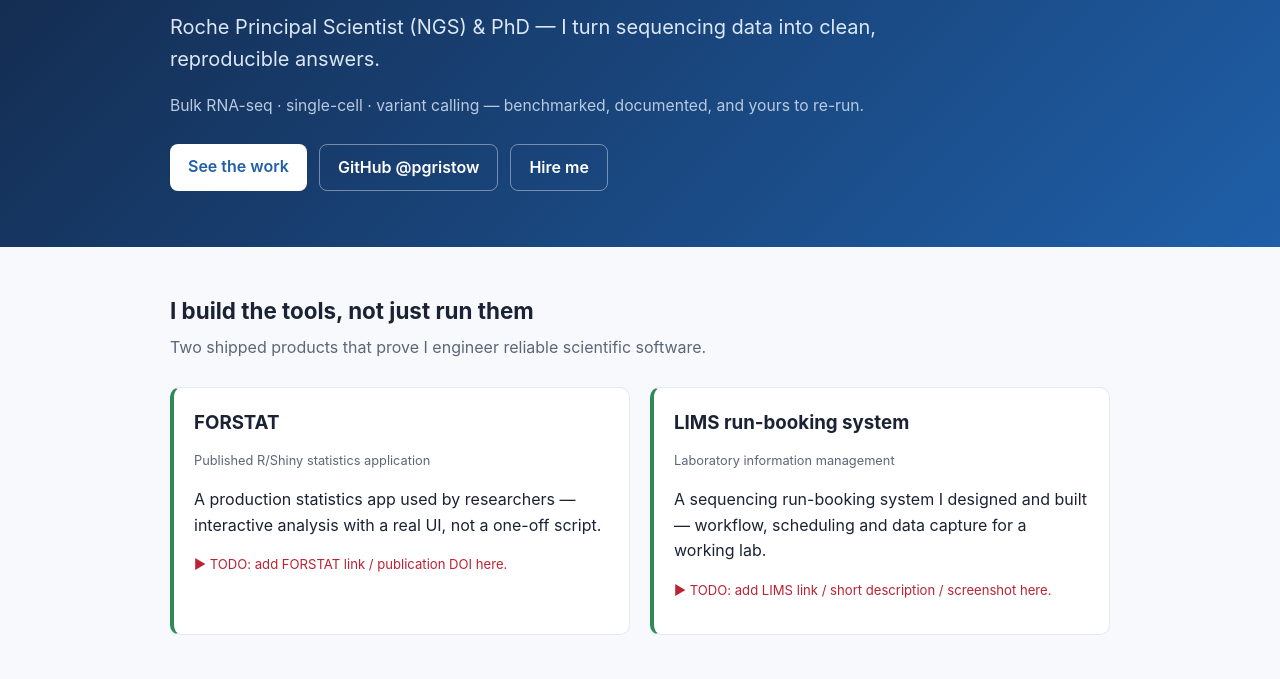
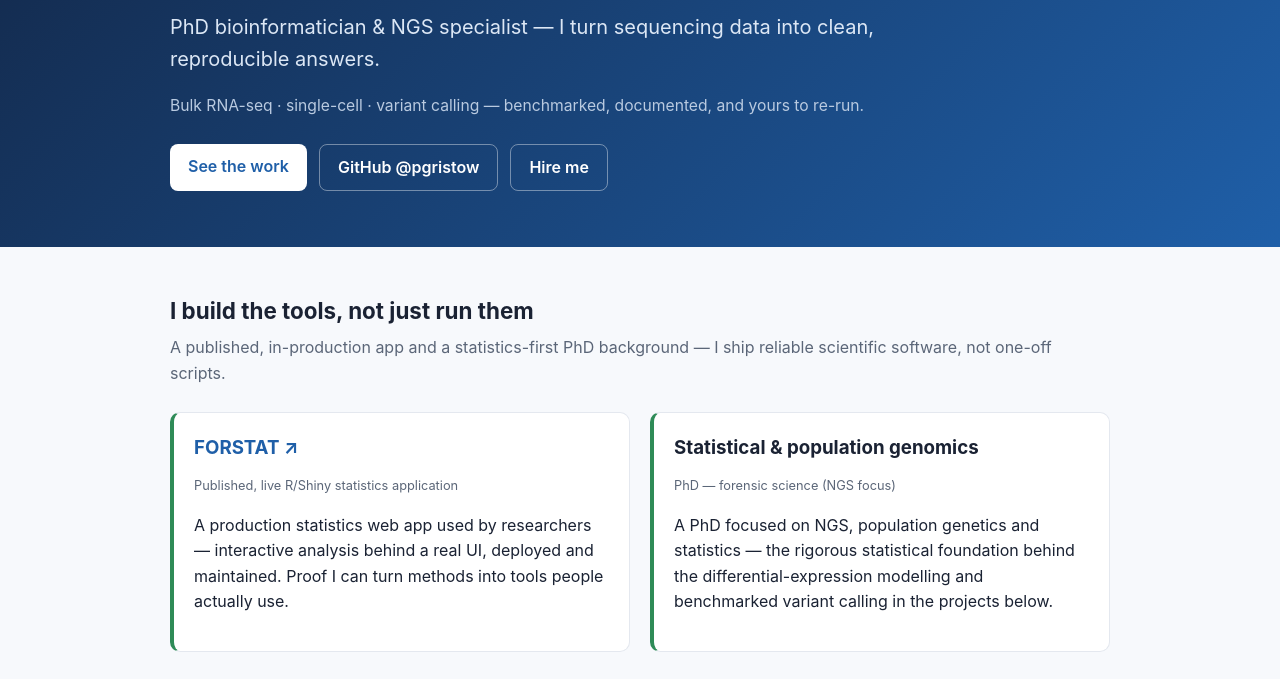
Before and after one commit to pgristow/pgristow.github.io, a plain HTML site: page index.html in a window 1280 px wide. Shown: the part 121-800 px from the top of the page. Drawn offline with Linux system fonts and the light colour scheme.

Commit message:
refactor: independent positioning (drop Roche), remove LIMS, add real FORSTAT link + popgen background

```diff
--- a/index.html
+++ b/index.html
@@ -4,7 +4,7 @@
 <meta charset="utf-8">
 <meta name="viewport" content="width=device-width, initial-scale=1">
 <title>Peter Ristow, PhD — NGS Bioinformatics</title>
-<meta name="description" content="Roche Principal Scientist (NGS) & PhD. Reproducible RNA-seq, single-cell and variant-calling analysis — benchmarked and publication-ready.">
+<meta name="description" content="PhD bioinformatician & NGS specialist. Reproducible RNA-seq, single-cell and variant-calling analysis — benchmarked and publication-ready.">
 <style>
   :root{
     --ink:#1a2233; --muted:#5b6678; --line:#e4e8ef; --bg:#f7f9fc; --card:#fff;
@@ -54,7 +54,7 @@
 <header>
   <div class="wrap">
     <p class="name">Peter Ristow, PhD</p>
-    <p class="tagline">Roche Principal Scientist (NGS) &amp; PhD — I turn sequencing data into
+    <p class="tagline">PhD bioinformatician &amp; NGS specialist — I turn sequencing data into
       clean, reproducible answers.</p>
     <p class="sub">Bulk RNA-seq · single-cell · variant calling — benchmarked, documented, and
       yours to re-run.</p>
@@ -69,21 +69,21 @@
 <section id="tools">
   <div class="wrap">
     <h2>I build the tools, not just run them</h2>
-    <p class="lead">Two shipped products that prove I engineer reliable scientific software.</p>
+    <p class="lead">A published, in-production app and a statistics-first PhD background — I ship
+      reliable scientific software, not one-off scripts.</p>
     <div class="feature">
       <div class="tool">
-        <h3>FORSTAT</h3>
-        <p class="pill">Published R/Shiny statistics application</p>
-        <p>A production statistics app used by researchers — interactive analysis with a real UI,
-           not a one-off script.</p>
-        <p class="todo">▶ TODO: add FORSTAT link / publication DOI here.</p>
+        <h3><a href="https://fdl-uwc.shinyapps.io/forstat/">FORSTAT ↗</a></h3>
+        <p class="pill">Published, live R/Shiny statistics application</p>
+        <p>A production statistics web app used by researchers — interactive analysis behind a real
+           UI, deployed and maintained. Proof I can turn methods into tools people actually use.</p>
       </div>
       <div class="tool">
-        <h3>LIMS run-booking system</h3>
-        <p class="pill">Laboratory information management</p>
-        <p>A sequencing run-booking system I designed and built — workflow, scheduling and data
-           capture for a working lab.</p>
-        <p class="todo">▶ TODO: add LIMS link / short description / screenshot here.</p>
+        <h3>Statistical &amp; population genomics</h3>
+        <p class="pill">PhD — forensic science (NGS focus)</p>
+        <p>A PhD focused on NGS, population genetics and statistics — the rigorous statistical
+           foundation behind the differential-expression modelling and benchmarked variant calling
+           in the projects below.</p>
       </div>
     </div>
   </div>
```
